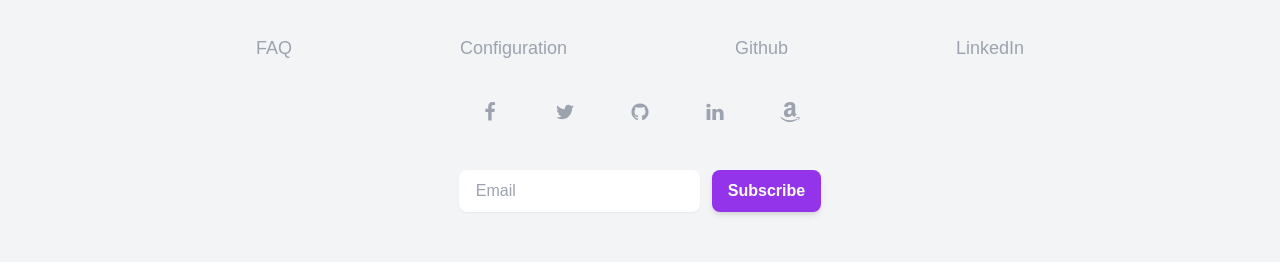
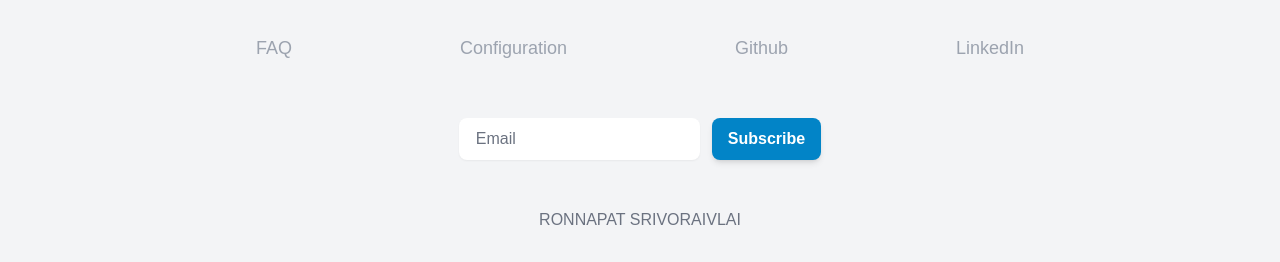
Before and after one commit to ronnapatp/ronnapat.com, a Next.js app: page /en-us in a window 1280 px wide. Shown: the part 1334-1596 px from the top of the page. Built offline with nearby package versions, Linux system fonts and the light colour scheme; no server answers.

Commit message:
Update footer

```diff
--- a/components/footer.js
+++ b/components/footer.js
@@ -1,6 +1,5 @@
 export default function footer(){
     return(
-
     <footer className="bg-gray-100 w-full py-8 border-t">
         <div className="max-w-screen-xl mx-auto px-4">
             <ul className="max-w-screen-md mx-auto text-lg font-light flex flex-wrap justify-between">
@@ -25,44 +24,12 @@ export default function footer(){
                     </a>
                 </li>
             </ul>
-        <div className="pt-8 flex max-w-xs mx-auto items-center justify-between">
-            <a href="#" className="text-gray-400 hover:text-gray-800 transition-colors duration-200">
-                <svg width="20" height="20" fill="currentColor" className="text-xl hover:text-gray-800 transition-colors duration-200" viewBox="0 0 1792 1792" xmlns="http://www.w3.org/2000/svg">
-                    <path d="M1343 12v264h-157q-86 0-116 36t-30 108v189h293l-39 296h-254v759h-306v-759h-255v-296h255v-218q0-186 104-288.5t277-102.5q147 0 228 12z">
-                    </path>
-                </svg>
-            </a>
-            <a href="#" className="text-gray-400 hover:text-gray-800 transition-colors duration-200">
-                <svg width="20" height="20" fill="currentColor" className="text-xl hover:text-gray-800 transition-colors duration-200" viewBox="0 0 1792 1792" xmlns="http://www.w3.org/2000/svg">
-                    <path d="M1684 408q-67 98-162 167 1 14 1 42 0 130-38 259.5t-115.5 248.5-184.5 210.5-258 146-323 54.5q-271 0-496-145 35 4 78 4 225 0 401-138-105-2-188-64.5t-114-159.5q33 5 61 5 43 0 85-11-112-23-185.5-111.5t-73.5-205.5v-4q68 38 146 41-66-44-105-115t-39-154q0-88 44-163 121 149 294.5 238.5t371.5 99.5q-8-38-8-74 0-134 94.5-228.5t228.5-94.5q140 0 236 102 109-21 205-78-37 115-142 178 93-10 186-50z">
-                    </path>
-                </svg>
-            </a>
-            <a href="#" className="text-gray-400 hover:text-gray-800 transition-colors duration-200">
-                <svg xmlns="http://www.w3.org/2000/svg" width="20" height="20" fill="currentColor" className="text-xl hover:text-gray-800 transition-colors duration-200" viewBox="0 0 1792 1792">
-                    <path d="M896 128q209 0 385.5 103t279.5 279.5 103 385.5q0 251-146.5 451.5t-378.5 277.5q-27 5-40-7t-13-30q0-3 .5-76.5t.5-134.5q0-97-52-142 57-6 102.5-18t94-39 81-66.5 53-105 20.5-150.5q0-119-79-206 37-91-8-204-28-9-81 11t-92 44l-38 24q-93-26-192-26t-192 26q-16-11-42.5-27t-83.5-38.5-85-13.5q-45 113-8 204-79 87-79 206 0 85 20.5 150t52.5 105 80.5 67 94 39 102.5 18q-39 36-49 103-21 10-45 15t-57 5-65.5-21.5-55.5-62.5q-19-32-48.5-52t-49.5-24l-20-3q-21 0-29 4.5t-5 11.5 9 14 13 12l7 5q22 10 43.5 38t31.5 51l10 23q13 38 44 61.5t67 30 69.5 7 55.5-3.5l23-4q0 38 .5 88.5t.5 54.5q0 18-13 30t-40 7q-232-77-378.5-277.5t-146.5-451.5q0-209 103-385.5t279.5-279.5 385.5-103zm-477 1103q3-7-7-12-10-3-13 2-3 7 7 12 9 6 13-2zm31 34q7-5-2-16-10-9-16-3-7 5 2 16 10 10 16 3zm30 45q9-7 0-19-8-13-17-6-9 5 0 18t17 7zm42 42q8-8-4-19-12-12-20-3-9 8 4 19 12 12 20 3zm57 25q3-11-13-16-15-4-19 7t13 15q15 6 19-6zm63 5q0-13-17-11-16 0-16 11 0 13 17 11 16 0 16-11zm58-10q-2-11-18-9-16 3-14 15t18 8 14-14z">
-                    </path>
-                </svg>
-            </a>
-            <a href="#" className="text-gray-400 hover:text-gray-800 transition-colors duration-200">
-                <svg width="20" height="20" fill="currentColor" className="text-xl hover:text-gray-800 transition-colors duration-200" viewBox="0 0 1792 1792" xmlns="http://www.w3.org/2000/svg">
-                    <path d="M477 625v991h-330v-991h330zm21-306q1 73-50.5 122t-135.5 49h-2q-82 0-132-49t-50-122q0-74 51.5-122.5t134.5-48.5 133 48.5 51 122.5zm1166 729v568h-329v-530q0-105-40.5-164.5t-126.5-59.5q-63 0-105.5 34.5t-63.5 85.5q-11 30-11 81v553h-329q2-399 2-647t-1-296l-1-48h329v144h-2q20-32 41-56t56.5-52 87-43.5 114.5-15.5q171 0 275 113.5t104 332.5z">
-                    </path>
-                </svg>
-            </a>
-            <a href="#" className="text-gray-400 hover:text-gray-800 transition-colors duration-200">
-                <svg width="20" height="20" fill="currentColor" className="text-xl hover:text-gray-800 transition-colors duration-200" viewBox="0 0 1792 1792" xmlns="http://www.w3.org/2000/svg">
-                    <path d="M1551 1476q15-6 26-3t11 17.5-15 33.5q-13 16-44 43.5t-95.5 68-141 74-188 58-229.5 24.5q-119 0-238-31t-209-76.5-172.5-104-132.5-105-84-87.5q-8-9-10-16.5t1-12 8-7 11.5-2 11.5 4.5q192 117 300 166 389 176 799 90 190-40 391-135zm207-115q11 16 2.5 69.5t-28.5 102.5q-34 83-85 124-17 14-26 9t0-24q21-45 44.5-121.5t6.5-98.5q-5-7-15.5-11.5t-27-6-29.5-2.5-35 0-31.5 2-31 3-22.5 2q-6 1-13 1.5t-11 1-8.5 1-7 .5h-10l-3-.5-2-1.5-1.5-3q-6-16 47-40t103-30q46-7 108-1t76 24zm-394-443q0 31 13.5 64t32 58 37.5 46 33 32l13 11-227 224q-40-37-79-75.5t-58-58.5l-19-20q-11-11-25-33-38 59-97.5 102.5t-127.5 63.5-140 23-137.5-21-117.5-65.5-83-113-31-162.5q0-84 28-154t72-116.5 106.5-83 122.5-57 130-34.5 119.5-18.5 99.5-6.5v-127q0-65-21-97-34-53-121-53-6 0-16.5 1t-40.5 12-56 29.5-56 59.5-48 96l-294-27q0-60 22-119t67-113 108-95 151.5-65.5 190.5-24.5q100 0 181 25t129.5 61.5 81 83 45 86 12.5 73.5v589zm-672 21q0 86 70 133 66 44 139 22 84-25 114-123 14-45 14-101v-162q-59 2-111 12t-106.5 33.5-87 71-32.5 114.5z">
-                    </path>
-                </svg>
-            </a>
-        </div>
             <div className="text-center pt-10 sm:pt-12 font-light flex items-center justify-center">
                 <form className="flex flex-col md:flex-row w-3/4 md:w-full max-w-sm md:space-x-3 space-y-3 md:space-y-0 justify-center">
-                <div className=" relative ">
-                    <input type="text" id="&quot;form-subscribe-Subscribe" className=" rounded-lg border-transparent flex-1 appearance-none border border-gray-300 w-full py-2 px-4 bg-white text-gray-700 placeholder-gray-400 shadow-sm text-base focus:outline-none focus:ring-2 focus:ring-purple-600 focus:border-transparent" placeholder="Email"/>
+                    <div className="relative">
+                        <input type="text" id="&quot;form-subscribe-Subscribe" className="rounded-lg border-transparent flex-1 appearance-none border border-gray-300 w-full py-2 px-4 bg-white text-gray-700 shadow-sm text-base focus:outline-none focus:ring-2 focus:ring-sky-500 focus:border-transparent" placeholder="Email"/>
                         </div>
-                    <button className="flex-shrink-0 px-4 py-2 text-base font-semibold text-white bg-purple-600 rounded-lg shadow-md hover:bg-purple-700 focus:outline-none focus:ring-2 focus:ring-purple-500 focus:ring-offset-2 focus:ring-offset-purple-200" type="submit">
+                        <button className="flex-shrink-0 px-4 py-2 text-base font-semibold text-white bg-sky-600 rounded-lg shadow-md hover:bg-sky-500 focus:outline-none focus:ring-2 focus:ring-sky-500 focus:ring-offset-2 focus:ring-offset-sky-200" type="submit">
                             Subscribe
                         </button>
                     </form>
@@ -72,6 +39,5 @@ export default function footer(){
                 </div>
             </div>
         </footer>
-
     )
 }
```
Lines whose indentation alone changed are shown as unchanged.
